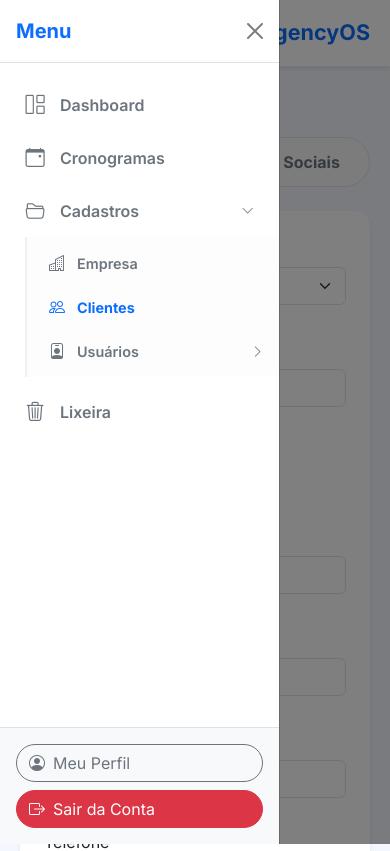
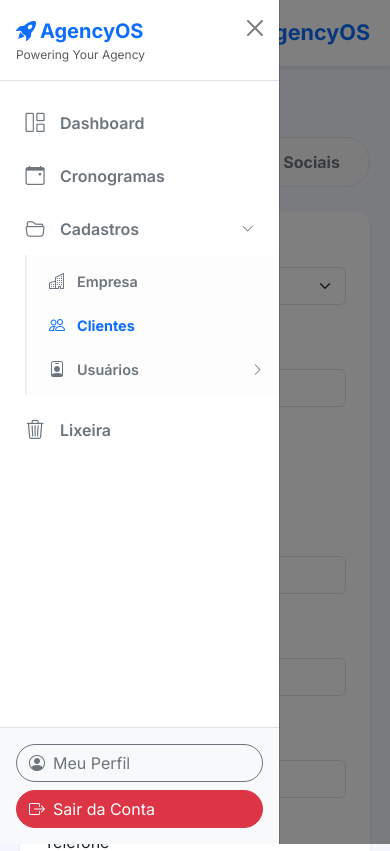
Before and after one commit to fegerke/AgencyOS, a Django app: page /clientes/novo/ in a window 390 px wide, after a click that opens the changed part. Shown: the top 851 px of the page. Run offline with Django 5.2, Linux system fonts and the light colour scheme; the visitor is signed in with stand-in values (Sample User, id 1); some libraries are stand-ins or nearby versions.

Commit message:
fix: restore rocket mascot, agency slogan, and finalize client branding UI

```diff
--- a/core/models.py
+++ b/core/models.py
@@ -150,18 +150,23 @@ class DropboxConfig(models.Model):
 def get_agencia_inteligente(self):
     # 1. Se for Superusuário (Você)
     if self.is_superuser:
-        from core.models import Agencia # Import local para não dar erro
+        from core.models import Agencia
         return Agencia.objects.first()
 
     # 2. Se for Sócio/Dono
     if self.agencias_socio.exists():
         return self.agencias_socio.first()
 
-    # 3. Se for Colaborador (Usuário do convite)
+    # 3. Se for Colaborador (Equipe)
     from core.models import Colaborador
     colaborador = Colaborador.objects.filter(usuario=self).first()
     if colaborador:
         return colaborador.agencia
+
+    # --- NOVO: Se for Cliente (Usuário de Cliente) ---
+    cliente = self.clientes_acesso.first() # Pega a primeira empresa vinculada a ele
+    if cliente:
+        return cliente.agencia
 
     return None
 
--- a/core/templates/core/base.html
+++ b/core/templates/core/base.html
@@ -50,14 +50,25 @@
         <button class="btn btn-primary" type="button" data-bs-toggle="offcanvas" data-bs-target="#sidebarMobile">
             <i class="bi bi-list fs-4"></i>
         </button>
-        <h4 class="fw-bold text-primary mb-0">AgencyOS</h4>
+        <h4 class="fw-bold text-primary mb-0">
+            <i class="bi bi-rocket-takeoff-fill me-1"></i>AgencyOS
+        </h4>
     </header>
 
     <!-- INÍCIO SIDEBAR DESKTOP -->
     <aside class="sidebar d-none d-lg-flex py-4">
         <div class="px-4 mb-4">
-            <h3 class="fw-bold text-primary mb-0">AgencyOS</h3>
-            <p class="text-muted small">Powering Your Agency</p>
+            <h3 class="fw-bold text-primary mb-0">
+                <i class="bi bi-rocket-takeoff-fill me-1"></i>AgencyOS
+            </h3>
+            <p class="text-muted small mb-1">Powering Your Agency</p>
+
+            <!-- Etiqueta do Cliente (Só aparece pra cliente) -->
+            {% if not request.user.is_equipe %}
+                <div class="badge bg-primary bg-opacity-10 text-primary rounded mt-2 border border-primary border-opacity-25 text-wrap text-start lh-sm py-2 px-2 w-100 shadow-sm">
+                    <i class="bi bi-building me-1"></i> {{ request.user.clientes_acesso.first.nome_fantasia }}
+                </div>
+            {% endif %}
         </div>
 
         <nav class="nav flex-column mb-auto">
@@ -94,7 +105,6 @@
                         </a>
                         <div class="collapse {% if 'funcao' in request.resolver_match.url_name or 'convite' in request.resolver_match.url_name or 'usuarios' in request.resolver_match.url_name %}show{% endif %}" id="menuUsuariosDesktop">
                             <div class="sub-submenu-container py-1">
-                                <!-- NOVO LINK AQUI -->
                                 <a href="{% url 'listar_usuarios' %}" class="nav-link {% if request.resolver_match.url_name == 'listar_usuarios' %}text-primary fw-bold{% endif %}">
                                     <i class="bi bi-people-fill menu-icon"></i> Ver Todos
                                 </a>
@@ -132,9 +142,23 @@
 
     <!-- INÍCIO SIDEBAR MOBILE -->
     <div class="offcanvas offcanvas-start" tabindex="-1" id="sidebarMobile" style="width: 280px;">
-        <div class="offcanvas-header border-bottom">
-            <h5 class="offcanvas-title fw-bold text-primary">Menu</h5>
-            <button type="button" class="btn-close" data-bs-dismiss="offcanvas"></button>
+        <div class="offcanvas-header border-bottom d-flex flex-column align-items-start">
+            <div class="d-flex justify-content-between w-100 align-items-center">
+                <div>
+                    <h5 class="offcanvas-title fw-bold text-primary mb-0">
+                        <i class="bi bi-rocket-takeoff-fill me-1"></i>AgencyOS
+                    </h5>
+                    <p class="text-muted mb-0" style="font-size: 0.75rem;">Powering Your Agency</p>
+                </div>
+                <button type="button" class="btn-close mb-3" data-bs-dismiss="offcanvas"></button>
+            </div>
+
+            <!-- Etiqueta do Cliente (Só aparece pra cliente) -->
+            {% if not request.user.is_equipe %}
+                <div class="badge bg-primary bg-opacity-10 text-primary rounded mt-3 border border-primary border-opacity-25 text-wrap text-start lh-sm py-2 px-2 w-100 shadow-sm">
+                    <i class="bi bi-building me-1"></i> {{ request.user.clientes_acesso.first.nome_fantasia }}
+                </div>
+            {% endif %}
         </div>
         <div class="offcanvas-body d-flex flex-column p-0">
             <nav class="nav flex-column mb-auto py-3">
@@ -171,7 +195,6 @@
                             </a>
                             <div class="collapse {% if 'funcao' in request.resolver_match.url_name or 'convite' in request.resolver_match.url_name or 'usuarios' in request.resolver_match.url_name %}show{% endif %}" id="menuUsuariosMobile">
                                 <div class="sub-submenu-container py-1">
-                                    <!-- NOVO LINK AQUI -->
                                     <a href="{% url 'listar_usuarios' %}" class="nav-link {% if request.resolver_match.url_name == 'listar_usuarios' %}text-primary fw-bold{% endif %}">
                                         <i class="bi bi-people-fill menu-icon"></i> Ver Todos
                                     </a>
--- a/core/views.py
+++ b/core/views.py
@@ -381,18 +381,33 @@ def gerar_convite(request):
 @login_required
 def listar_cronogramas(request):
     agencia = request.user.minha_agencia
-    clientes = Cliente.objects.filter(agencia=agencia)
-    cronogramas = Cronograma.objects.filter(cliente__agencia=agencia, excluido=False)
 
-    # 1. Pegando os parâmetros da URL (Filtros)
+    if not agencia:
+        messages.error(request, "Agência não encontrada.")
+        return redirect('home')
+
+    # 1. TRAVA DE SEGURANÇA E ESCOPO DE DADOS
+    if request.user.is_equipe:
+        # Equipe vê todos os clientes e cronogramas da agência
+        clientes = Cliente.objects.filter(agencia=agencia)
+        cronogramas = Cronograma.objects.filter(cliente__agencia=agencia, excluido=False)
+    else:
+        # Cliente vê APENAS a empresa dele e os cronogramas dela
+        clientes = request.user.clientes_acesso.all()
+        cronogramas = Cronograma.objects.filter(cliente__in=clientes, excluido=False)
+
+    # 2. Pegando os parâmetros da URL (Filtros)
     cliente_id = request.GET.get('cliente')
     rede_selecionada = request.GET.get('rede')
     mes_selecionado = request.GET.get('mes')
     ano_selecionado = request.GET.get('ano')
 
-    # 2. Aplicando os filtros inteligentes
+    # 3. Aplicando os filtros inteligentes
     if cliente_id:
-        cronogramas = cronogramas.filter(cliente_id=cliente_id)
+        # Segurança extra: garante que o ID passado na URL pertence aos clientes permitidos
+        if clientes.filter(id=cliente_id).exists():
+            cronogramas = cronogramas.filter(cliente_id=cliente_id)
+
     if rede_selecionada:
         cronogramas = cronogramas.filter(rede_social=rede_selecionada)
     if mes_selecionado:
@@ -402,18 +417,16 @@ def listar_cronogramas(request):
 
     cronogramas = cronogramas.order_by('-id')
 
-    # 3. A Mágica das Cores Dinâmicas
-    # Paleta premium de 10 cores. O resto da divisão do ID garante a mesma cor sempre!
+    # 4. A Mágica das Cores Dinâmicas
     cores_paleta = ['#6c5ce7', '#00b894', '#0984e3', '#e17055', '#e84393', '#fdcb6e', '#00cec9', '#ff9f43', '#f368e0', '#ff6b6b']
 
     for c in cronogramas:
         c.cor_cliente = cores_paleta[c.cliente_id % len(cores_paleta)]
-        # Calcula total de posts rapidinho para o badge do card
         c.total_posts = sum(f.posts.filter(excluido=False).count() for f in c.feeds.all())
 
-    # 4. Opções para os selects do Filtro
+    # 5. Opções para os selects do Filtro
     meses_opcoes = [(1, 'Janeiro'), (2, 'Fevereiro'), (3, 'Março'), (4, 'Abril'), (5, 'Maio'), (6, 'Junho'), (7, 'Julho'), (8, 'Agosto'), (9, 'Setembro'), (10, 'Outubro'), (11, 'Novembro'), (12, 'Dezembro')]
-    anos_opcoes = range(2025, 2030) # Ajuste a margem de anos aqui se precisar
+    anos_opcoes = range(2025, 2030)
 
     return render(request, 'core/listar_cronogramas.html', {
         'cronogramas': cronogramas,
@@ -862,22 +875,40 @@ def editar_usuario(request, user_id):
 
     colaborador = Colaborador.objects.filter(usuario=usuario_editar, agencia=agencia).first()
     perfil_cliente = None
+    clientes_agencia = None # NOVO: Para o dropdown
 
     if not colaborador:
         perfil_cliente = PerfilUsuarioCliente.objects.filter(usuario=usuario_editar, cliente__agencia=agencia).first()
         if not perfil_cliente:
             messages.error(request, "Usuário não encontrado ou não pertence à sua agência.")
             return redirect('listar_usuarios')
+        # Pega a lista de clientes da agência para poder trocar
+        clientes_agencia = Cliente.objects.filter(agencia=agencia)
 
     if request.method == 'POST':
         user_form = EditarUsuarioAdminForm(request.POST, instance=usuario_editar)
         if user_form.is_valid():
             user_form.save()
 
-            # Se for da equipe, salva as funções selecionadas
+            # 1. Se for da equipe, salva as funções
             if colaborador:
                 funcoes_ids = request.POST.getlist('funcoes')
                 colaborador.funcoes.set(funcoes_ids)
+
+            # 2. NOVO: Se for cliente, troca a empresa vinculada
+            if perfil_cliente:
+                novo_cliente_id = request.POST.get('cliente_vinculado')
+                if novo_cliente_id:
+                    novo_cliente = Cliente.objects.filter(id=novo_cliente_id, agencia=agencia).first()
+                    # Só faz o rolo todo se a empresa escolhida for diferente da atual
+                    if novo_cliente and novo_cliente != perfil_cliente.cliente:
+                        # Tira o usuário da empresa velha
+                        perfil_cliente.cliente.usuarios.remove(usuario_editar)
+                        # Coloca o usuário na empresa nova
+                        novo_cliente.usuarios.add(usuario_editar)
+                        # Atualiza a ficha do perfil
+                        perfil_cliente.cliente = novo_cliente
+                        perfil_cliente.save()
 
             messages.success(request, "Usuário atualizado com sucesso!")
             return redirect('listar_usuarios')
@@ -891,5 +922,6 @@ def editar_usuario(request, user_id):
         'colaborador': colaborador,
         'perfil_cliente': perfil_cliente,
         'funcoes_agencia': funcoes_agencia,
+        'clientes_agencia': clientes_agencia, # Manda pro HTML
         'usuario_editar': usuario_editar
     })
```
Also changed, not shown: core/templates/core/editar_usuario.html (+17 -0 lines).
